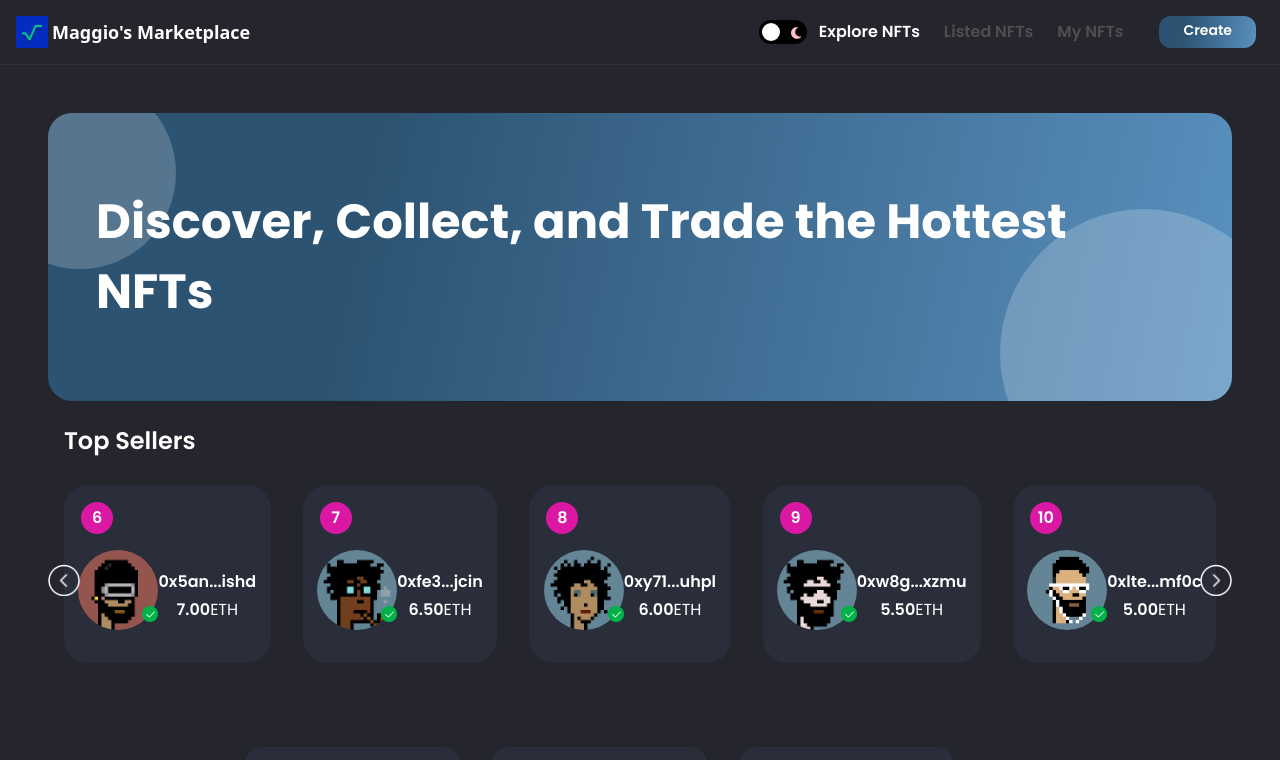
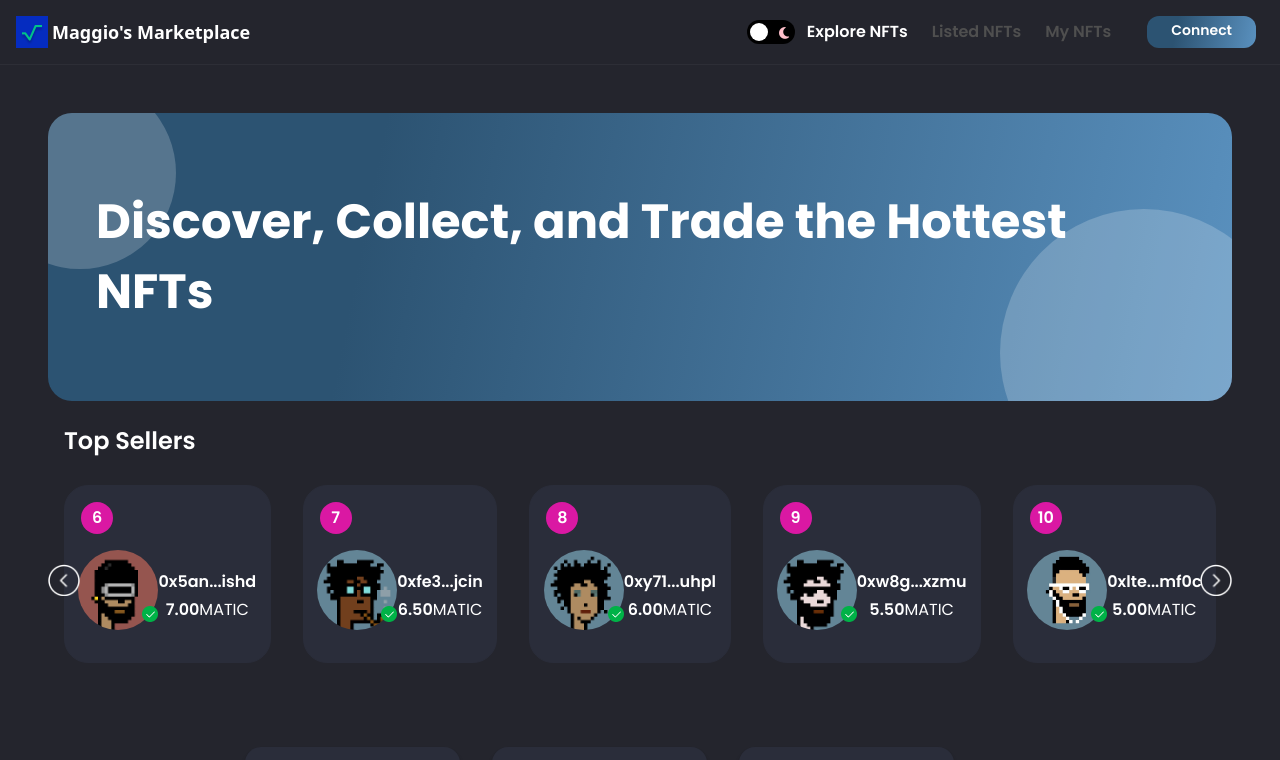
Before and after one commit to Tyler0342/sc-marketplace, a Next.js app: page / in a window 1280 px wide. Shown: the top 760 px of the page. Built offline with nearby package versions, Linux system fonts and the light colour scheme; grey boxes are pictures that could not be loaded.

Commit message:
Add MetaMask functionality

```diff
--- a/components/CreatorCard.jsx
+++ b/components/CreatorCard.jsx
@@ -1,7 +1,14 @@
+import { useContext } from 'react';
 import Image from 'next/image';
+
 import images from '../assets';
+import { NFTContext } from '../context/NFTContext';
 
-const CreatorCard = ({ rank, creatorImage, creatorName, creatorEther }) => (
+
+const CreatorCard = ({ rank, creatorImage, creatorName, creatorEther }) => {
+  const { nftCurrency } = useContext(NFTContext);
+
+  return (
   <div className="min-w-190 minlg:min-w-240 dark:bg-nft-black-3 bg-white border dark:border-nft-black-3 border-nft-gray-1 rounded-3xl flex flex-col p-4 m-4">
     <div className="w-8 h-8 minlg:w-10 minlg:h-10 rounded-full bg-nft-red-violet flexCenter">
       <p className="font-poppins text-white font-semibold text-base minlg:text-lg ">{rank}</p>
@@ -28,10 +35,11 @@ const CreatorCard = ({ rank, creatorImage, creatorName, creatorEther }) => (
       </div>
       <div className="mt-3 minlg:mt-7 text-center flexCenter flex-col">
         <p className="font-poppins dark:text-white text-nft-black-1 font-semibold text-base">{creatorName}</p>
-        <p className="mt-1 font-poppins dark:text-white text-nft-black-1 font-semibold text-base">{creatorEther.toFixed(2)}<span className="font-normal">ETH</span></p>
+        <p className="mt-1 font-poppins dark:text-white text-nft-black-1 font-semibold text-base">{creatorEther.toFixed(2)}<span className="font-normal">{nftCurrency}</span></p>
       </div>
     </div>
   </div>
 );
+}
 
 export default CreatorCard;
--- a/components/Input.jsx
+++ b/components/Input.jsx
@@ -1,6 +1,11 @@
-import React from 'react';
+import React, { useContext } from 'react';
+import { NFTContext } from '../context/NFTContext';
 
-const Input = ({ inputType, title, placeholder, handleClick }) => (
+const Input = ({ inputType, title, placeholder, handleClick }) => {
+
+  const { nftCurrency } = useContext(NFTContext);
+
+  return (
   <div className="mt-10 w-full">
     <p className="font-poppins dark:text-white text-nft-black-1 font-semibold text-xl">{title}</p>
     {inputType === 'number' ? (
@@ -11,7 +16,7 @@ const Input = ({ inputType, title, placeholder, handleClick }) => (
           placeholder={placeholder}
           onChange={handleClick}
         />
-        <p className="font-poppins dark:text-white text-nft-black-1 font-semibold text-xl">ETH</p>
+        <p className="font-poppins dark:text-white text-nft-black-1 font-semibold text-xl">{nftCurrency}</p>
       </div>
     ) : inputType === 'textarea' ? (
       <textarea
@@ -29,5 +34,6 @@ const Input = ({ inputType, title, placeholder, handleClick }) => (
     )}
   </div>
 );
+}
 
 export default Input;
--- a/components/NFTCard.jsx
+++ b/components/NFTCard.jsx
@@ -1,10 +1,14 @@
-import React from 'react';
+import React, { useContext } from 'react';
+import { NFTContext } from '../context/NFTContext';
 import Image from 'next/image';
 import Link from 'next/link';
 
 import images from '../assets';
 
-const NFTCard = ({ nft }) => (
+const NFTCard = ({ nft }) => {
+  const { nftCurrency } = useContext(NFTContext);
+
+  return (
   <Link href={{ pathname: '/nft-details', query: nft }}>
     <div className="flex-1 min-w-215 max-w-max xs:max-w-none sm:w-full sm:min-w-155 minmd:min-w-256 minlg:min-w-327 dark:bg-nft-black-3 bg-white rounded-2xl p-4 m-4 minlg:m-8 sm:my-2 sm:mx-2 cursor-pointer shadow-md">
       <div className="relative w-full h-52 sm:h-36 xs-56 minmd:h-60 minlg:h-300 rounded-2xl overflow-hidden">
@@ -18,12 +22,13 @@ const NFTCard = ({ nft }) => (
       <div className="mt-3 flex flex-col">
         <p className="font-poppins dark:text-white text-nft-black-1 font-semibold text-sm minlg:text-xl">{nft.name}</p>
         <div className="flexBetween mt-1 minlg:mt-3 flex-row xs:flex-col xs:items-start xs:mt-3">
-          <p className="font-poppins dark:text-white text-nft-black-1 font-semibold text-xs minlg:text-lg">{nft.price} <span className="normal">ETH</span></p>
+          <p className="font-poppins dark:text-white text-nft-black-1 font-semibold text-xs minlg:text-lg">{nft.price} <span className="normal">{nftCurrency}</span></p>
           <p className="font-poppins dark:text-white text-nft-black-1 font-semibold text-xs minlg:text-lg">{nft.seller}</p>
         </div>
       </div>
     </div>
   </Link>
 );
+  }
 
 export default NFTCard;
--- a/components/Navbar.jsx
+++ b/components/Navbar.jsx
@@ -4,6 +4,7 @@ import { useTheme } from 'next-themes';
 import Image from 'next/image';
 import Link from 'next/link';
 
+import { NFTContext } from '../context/NFTContext';
 import images from '../assets';
 import Button from './Button';
 
@@ -41,9 +42,9 @@ const MenuItems = ({ isMobile, active, setActive, setIsOpen }) => {
 };
 
 const ButtonGroup = ({ setActive, router }) => {
-  const hasConnected = true;
+  const { connectWallet, currentAccount } = useContext(NFTContext);
 
-  return hasConnected ? (
+  return currentAccount ? (
     <div className="flexCenter">
       <Button
         btnName="Create"
@@ -58,9 +59,8 @@ const ButtonGroup = ({ setActive, router }) => {
   ) : (
     <Button
       btnName="Connect"
-      btnType="outline"
-      classStyles="mx-2 rounded-lg"
-      // handleClick={connectWallet}
+      classStyles="mx-2 rounded-xl"
+      handleClick={connectWallet}
     />
   );
 };
--- /dev/null
+++ b/context/NFTContext.js
@@ -0,0 +1,46 @@
+import React, { useState, useEffect } from 'react';
+import Web3Modal from 'web3modal';
+import { ethers } from 'ethers';
+import axios from 'axios';
+
+import { MarketAddress, MarketAddressABI } from './constants';
+
+export const NFTContext = React.createContext();
+
+export const NFTProvider = ({ children }) => {
+    const nftCurrency = 'MATIC';
+    const [currentAccount, setCurrentAccount] = useState('');
+
+    const checkIfWalletConnected = async () => {
+        if (!window.ethereum) return alert('Please install MetaMask.');
+
+        const accounts = await window.ethereum.request({ method: 'eth_accounts' });
+
+        if (accounts.length) {
+          setCurrentAccount(accounts[0]);
+        } else {
+          console.log('No accounts found');
+        }
+      };
+
+      useEffect(() => {
+        checkIfWalletConnected();
+      }, []);
+
+      const connectWallet = async () => {
+        if (!window.ethereum) return alert('Please install MetaMask.');
+
+        const accounts = await window.ethereum.request({ method: 'eth_requestAccounts' });
+
+        setCurrentAccount(accounts[0]);
+
+        window.location.reload();
+      };
+
+
+    return (
+        <NFTContext.Provider value={{ nftCurrency, connectWallet, currentAccount }}>
+            {children}
+        </NFTContext.Provider>
+    );
+};
--- a/context/constants.js
+++ b/context/constants.js
@@ -1,4 +1,4 @@
-import market from './NFTMarketplace.json';
+import market from './MaggiosMarketplace.json';
 
 export const marketAddress = '0x5FbDB2315678afecb367f032d93F642f64180aa3';
 export const MarketAddressABI = market.abi;
--- a/package.json
+++ b/package.json
@@ -26,6 +26,7 @@
     "@next/eslint-plugin-next": "^12.1.6",
     "@nomiclabs/hardhat-ethers": "^2.0.6",
     "@nomiclabs/hardhat-waffle": "^2.0.3",
+    "@types/react": "^18.0.12",
     "autoprefixer": "10.4.2",
     "chai": "^4.3.6",
     "eslint": "8.16.0",
--- a/pages/_app.js
+++ b/pages/_app.js
@@ -1,11 +1,12 @@
 import Script from 'next/script';
 import { ThemeProvider } from 'next-themes';
 
+import { NFTProvider } from '../context/NFTContext';
 import { Navbar, Footer } from '../components';
 import '../styles/globals.css';
 
 const MyApp = ({ Component, pageProps }) => (
-
+<NFTProvider>
   <ThemeProvider attribute="class">
     <div className="dark:bg-nft-dark bg-white min-h-screen">
       <Navbar />
@@ -16,6 +17,7 @@ const MyApp = ({ Component, pageProps }) => (
     </div>
     <Script src="https://kit.fontawesome.com/c3116028a8.js" crossOrigin="anonymous" />
   </ThemeProvider>
+</NFTProvider>
 );
 
 export default MyApp;
```
